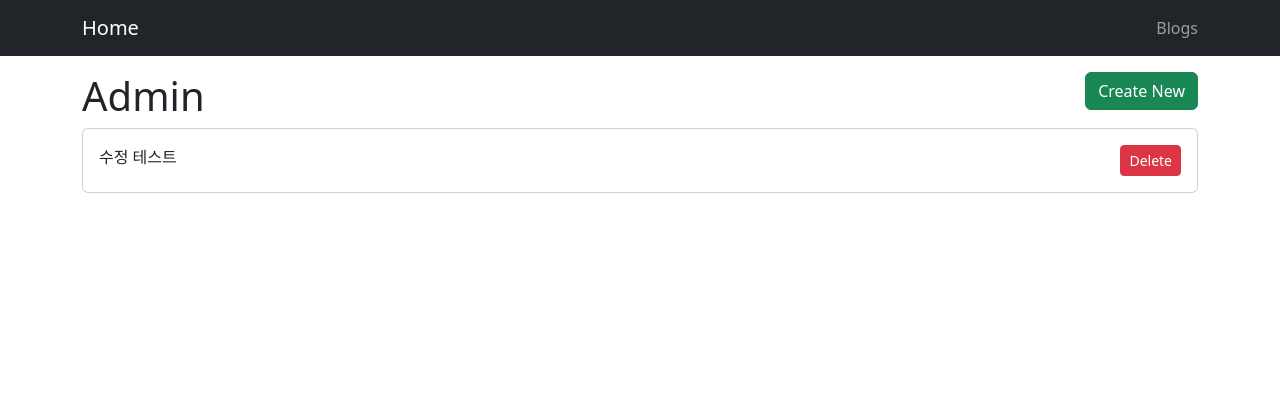
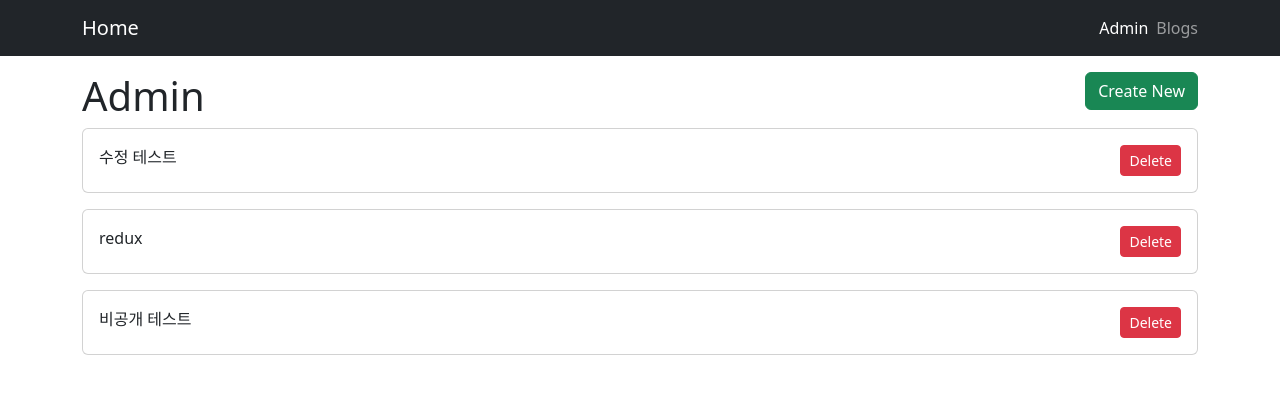
Before and after one commit to EllaSEON/Blog, a React (Create React App) app in the folder react-basic/: page /admin in a window 1280 px wide. Shown: the top 394 px of the page. Built offline with nearby package versions, Linux system fonts and the light colour scheme; data requests are answered from the project's data file.

Commit message:
<feat> : BlogList 컴포넌트 이용하여 admin 페이지 수정

```diff
--- a/react-basic/src/Pages/AdminPage.jsx
+++ b/react-basic/src/Pages/AdminPage.jsx
@@ -12,7 +12,7 @@
           </Link>
         </div>
       </div>
-      <BlogList />
+      <BlogList isAdmin={true} />
     </div>
   );
 };
--- a/react-basic/src/components/BlogList.jsx
+++ b/react-basic/src/components/BlogList.jsx
@@ -1,10 +1,11 @@
 import axios from "axios";
 import { useState, useEffect } from "react";
 import { useNavigate } from "react-router-dom";
+import PropTypes from "prop-types";
 import Card from "../components/Card";
 import LoadingSpinner from "../components/LoadingSpinner";
 
-const BlogList = () => {
+const BlogList = ({ isAdmin }) => {
   const navigate = useNavigate();
   const [posts, setPosts] = useState([]);
   const [loading, setLoading] = useState(true);
@@ -41,7 +42,7 @@
   }
   return posts
     .filter((post) => {
-      return post.publish;
+      return isAdmin || post.publish; //관리자 페이지 일경우에만 보이고 아닐경우 post가 공개일경우만 보이게함
     })
     .map((post) => {
       return (
@@ -50,6 +51,7 @@
           title={post.title}
           onClick={() => navigate(`/blogs/${post.id}`)}
         >
+          {isAdmin ? (
             <div>
               <button
                 className="btn btn-danger btn-sm"
@@ -58,9 +60,17 @@
                 Delete
               </button>
             </div>
+          ) : null}
         </Card>
       );
     });
 };
 
+BlogList.propTypes = {
+  isAdmin: PropTypes.bool,
+};
+
+BlogList.defaultProps = {
+  isAdmin: false, // list 페이지에서는 기본이 false라서 아무것도 안넘겨줌
+};
 export default BlogList;
--- a/react-basic/src/components/NavBar.jsx
+++ b/react-basic/src/components/NavBar.jsx
@@ -7,7 +7,18 @@
         <Link className="navbar-brand" to="/">
           Home
         </Link>
-        <ul className="navbar-nav">
+        <ul style={{ flexDirection: "row" }} className="navbar-nav">
+          <li className="nav-item me-2">
+            <NavLink
+              className={({ isActive }) =>
+                isActive ? "nav-link active" : "nav-link inactive"
+              }
+              aria-current="page"
+              to="/admin"
+            >
+              Admin
+            </NavLink>
+          </li>
           <li className="nav-item">
             <NavLink
               className={({ isActive }) =>
```
Also changed, not shown: react-basic/src/Pages/ListPage.jsx (line endings or trailing spaces). Lines whose indentation alone changed are shown as unchanged.
